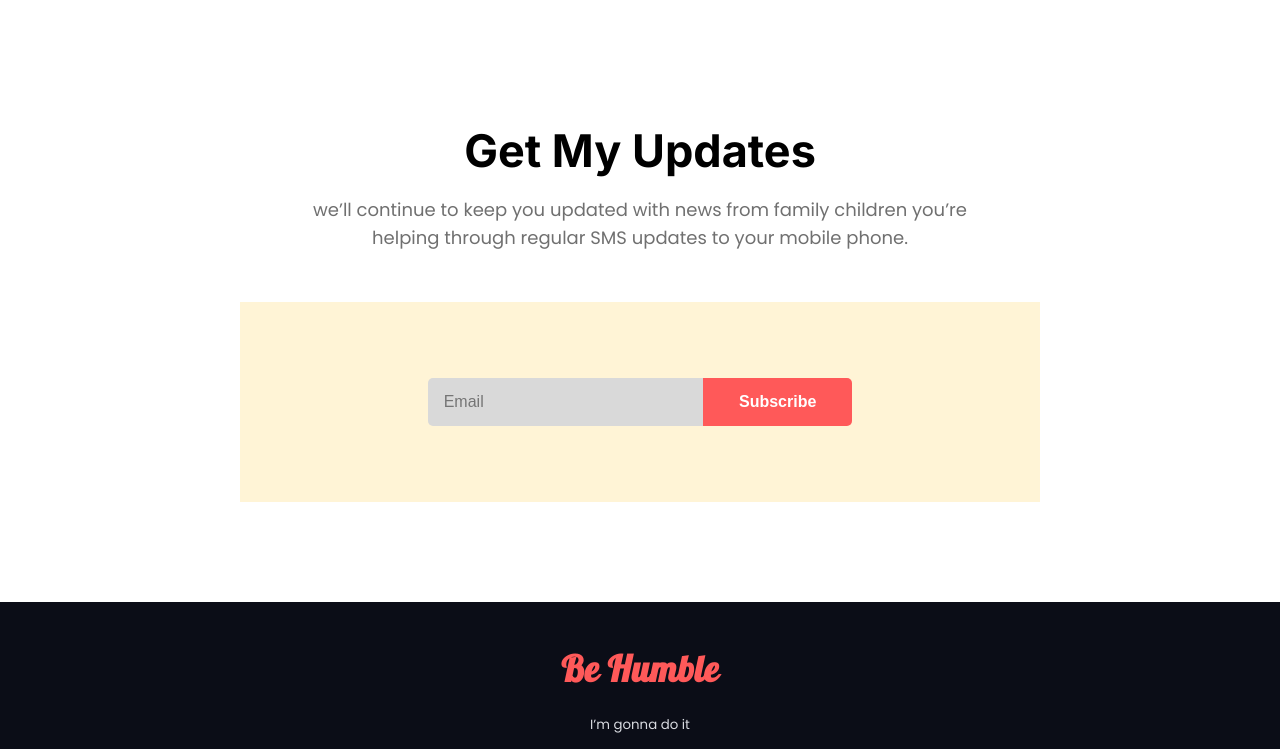
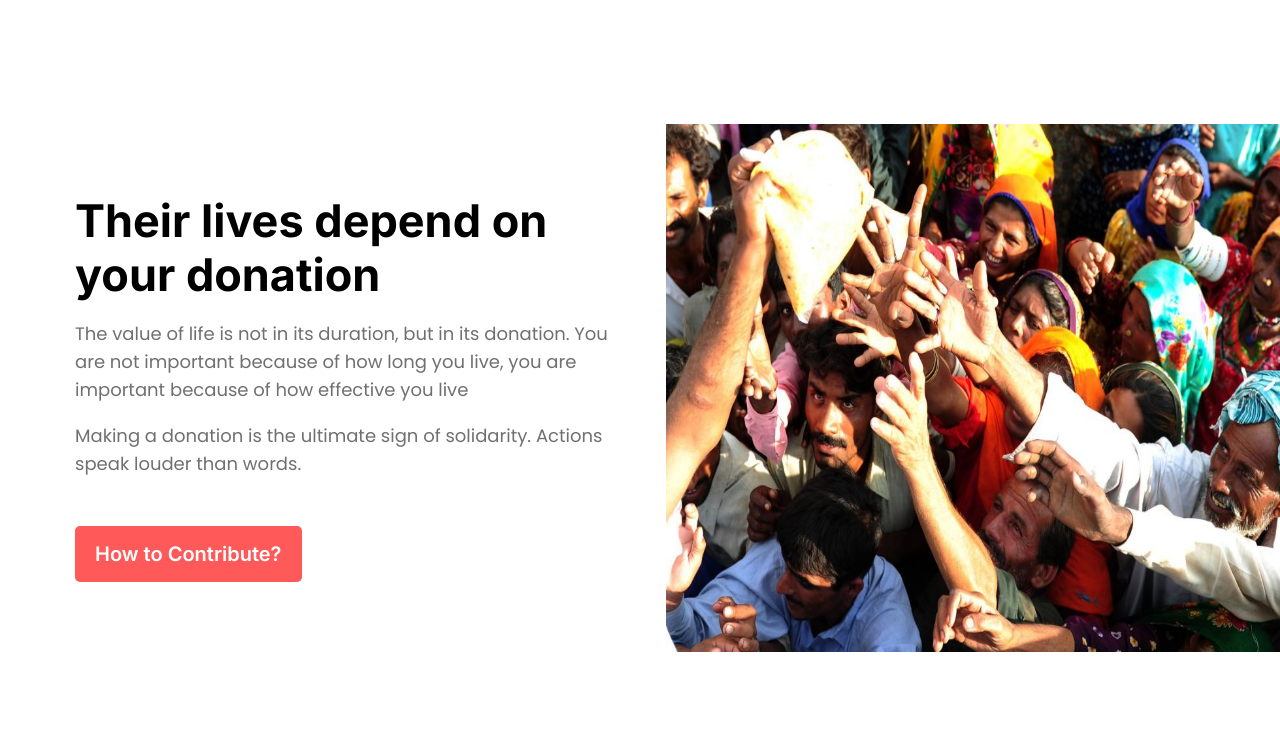
Before and after one commit to lingkonbd/donate-toady, a plain HTML site: page index.html in a window 1280 px wide. Shown: the part 2000-2749 px from the top of the page. Drawn offline with Linux system fonts and the light colour scheme.

Commit message:
Project Done

```diff
--- a/css/style.css
+++ b/css/style.css
@@ -26,6 +26,7 @@ h1, h2, h3, h4, h5, h6{
     text-decoration: none;
     border: 0px solid;
 }
+
 
 .text-center{
     text-align: center;
@@ -136,14 +137,12 @@ h1, h2, h3, h4, h5, h6{
 .our-donate-plan-area {
     margin-bottom: 130px;
 }
-
 .donate-plan-featured {
     display: flex;
     justify-content: space-between;
     flex-wrap: wrap;
     margin-top: 50px;
 }
-
 .single-plan-featured {
     background: rgba(79, 157, 166, 0.1);
     border-radius: 5px;
@@ -167,17 +166,29 @@ h1, h2, h3, h4, h5, h6{
     font-family: 'Poppins', sans-serif;
     font-weight: 600;
 }
-
 .single-plan-featured p {
     font-size: 16px;
     line-height: 24px;
     color: #707070;
 }
 
+.our-donation-depended-area {
+    background-image: url(../images/donation0.jpg);
+    background-repeat: no-repeat;
+    background-position: right center;
+    padding: 70px 0;
+    background-size: 48% 100%;
+}
+.donate-title.our-donation-depended-text{
+    max-width: 50%;
+    margin: 0 0;
+}
+.donate-title.our-donation-depended-text .btn-primary{margin-top: 30px;}
+
+
 .our-subscribtion-area{
-    margin-bottom: 100px;
+    margin: 100px 0;
 }
-
 .subscribtion-form {
     display: flex;
     justify-content: center;
@@ -187,7 +198,6 @@ h1, h2, h3, h4, h5, h6{
     height: 200px;
     margin: 50px auto 0;
 }
-
 .subscribtion-form input[type="email"] {
     border: 1px solid transparent;
     height: 48px;
--- a/index.html
+++ b/index.html
@@ -76,6 +76,18 @@
         </div>
     </section>
 
+
+    <section class="our-donation-depended-area">
+        <div class="container">
+            <div class="donate-title our-donation-depended-text">
+                <h2>Their lives depend on your donation</h2>
+                <p>The value of life is not in its duration, but in its donation. You are not important because of how long you live, you are important because of how effective you live</p>
+                <p>Making a donation is the ultimate sign of solidarity. Actions speak louder than words.</p>
+                <a href="#" class="btn-primary">How to Contribute?</a>
+            </div>
+        </div>
+    </section>
+
     <section class="our-subscribtion-area">
         <div class="container">
             <div class="donate-title text-center">
```
Also changed, not shown: images/donation0.jpg (added).
